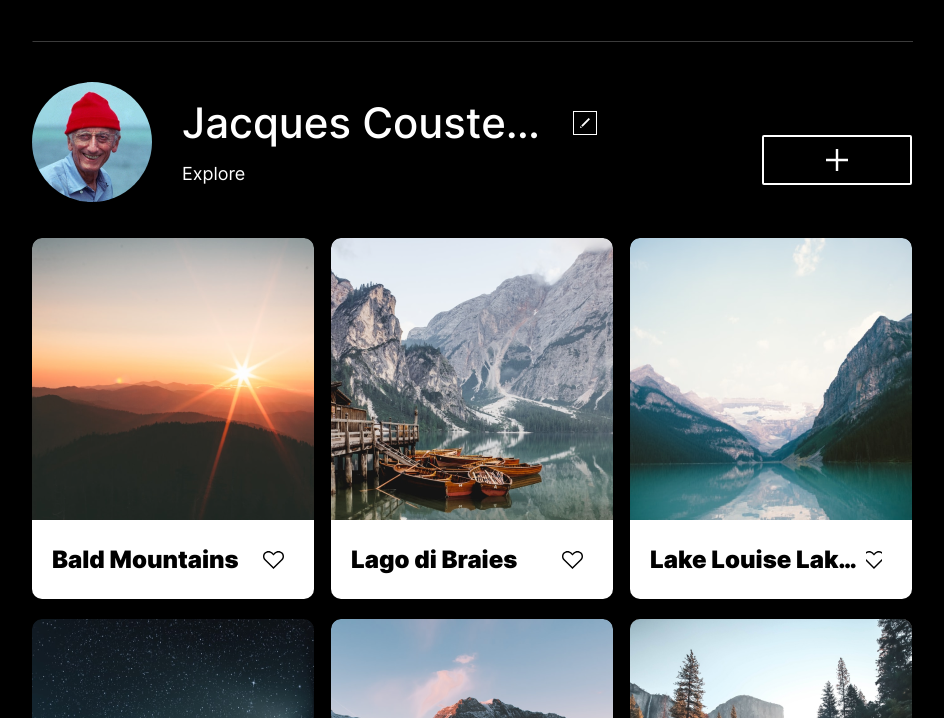
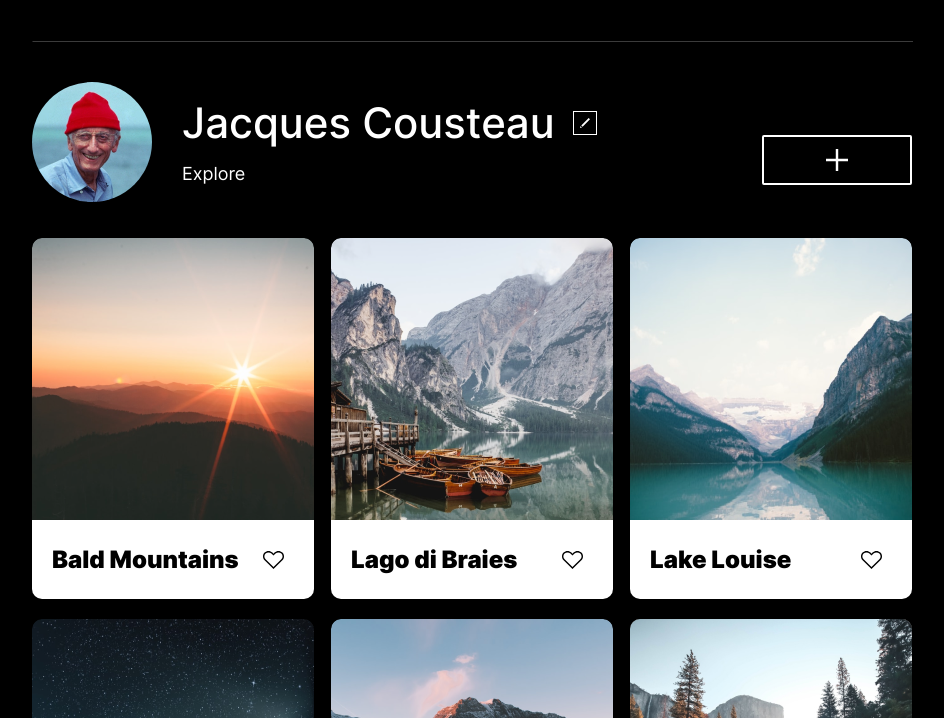
Before and after one commit to dshearn/se_project_aroundtheus, a plain HTML site: page index.html in a window 1280 px wide. Shown: the part 82-800 px from the top of the page, without its empty margins (168-1112 px from the left). Drawn offline with Linux system fonts and the light colour scheme.

Commit message:
Add files via upload

```diff
--- a/blocks/card.css
+++ b/blocks/card.css
@@ -43,6 +43,7 @@
   width: 21px;
   height: 18px;
   border: none;
+  flex-shrink: 0;
   transition: opacity 0.2s linear;
 }
 
--- a/index.html
+++ b/index.html
@@ -29,9 +29,7 @@
             class="profile__image"
           />
           <div class="profile__info">
-            <h1 class="profile__header">
-              Jacques Cousteau Jacques Cousteau Jacques Cousteau
-            </h1>
+            <h1 class="profile__header">Jacques Cousteau</h1>
             <button
               class="profile__edit-button"
               type="button"
@@ -85,9 +83,7 @@
                 class="card__image"
               />
               <div class="card__description">
-                <h2 class="card__header">
-                  Lake Louise Lake Louise Lake Louise
-                </h2>
+                <h2 class="card__header">Lake Louise</h2>
                 <button
                   class="card__like-button"
                   type="button"
```
